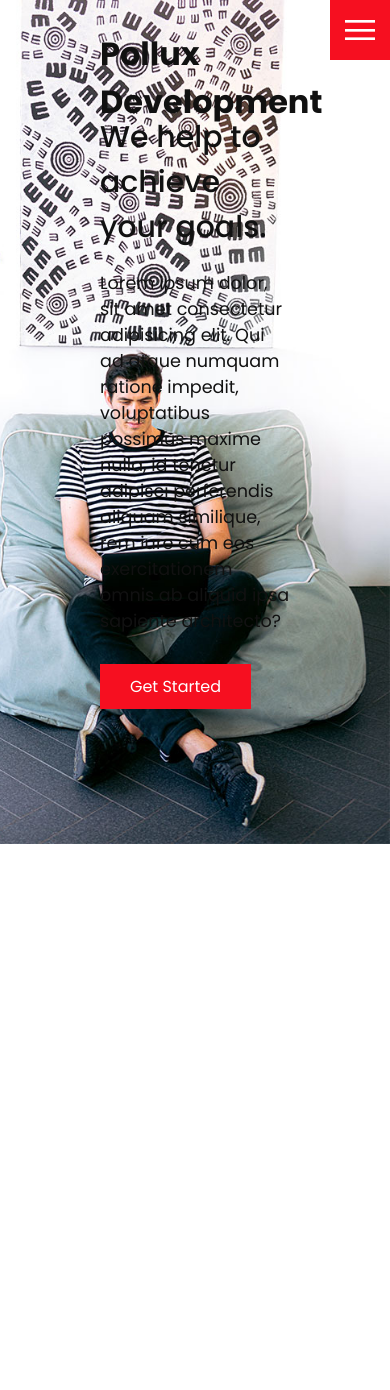
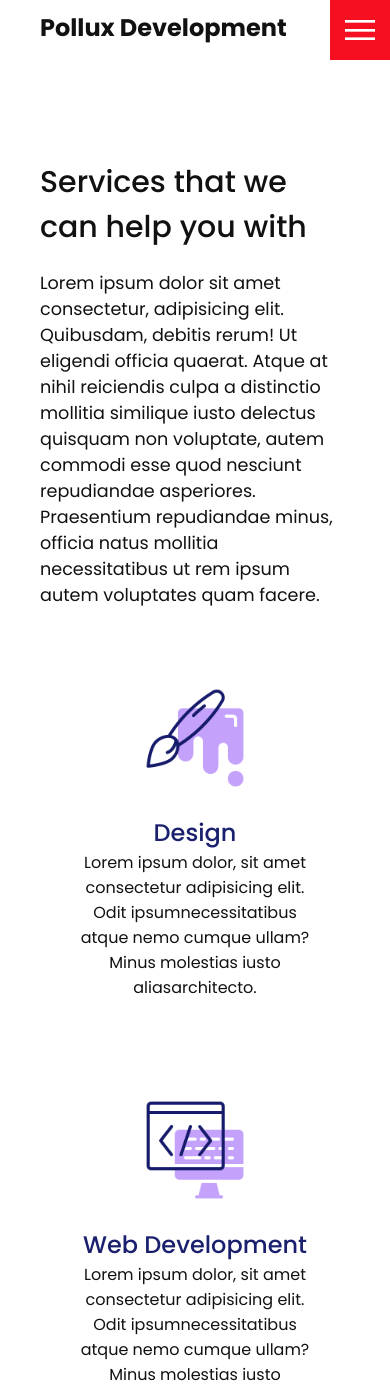
Before and after one commit to Pollux-Dev-team/pollux-webite-2, a React (Create React App) app: page /services in a window 390 px wide. Shown: the top 1390 px of the page. Before the commit the page ends 844 px from the top, so only its background shows below. Built offline with nearby package versions, Linux system fonts and the light colour scheme.

Commit message:
feat: :sparkles: Added Services Page

```diff
--- a/src/App.css
+++ b/src/App.css
@@ -8,6 +8,10 @@
   box-sizing: border-box;
   margin: 0;
   padding: 0;
+}
+
+a {
+  text-decoration: none;
 }
 
 html,
--- a/src/App.js
+++ b/src/App.js
@@ -1,12 +1,16 @@
 import "./App.css";
 import Header from "./Components/Header/Header";
-import HomeContent from "./Components/HomeContent/HomeContent";
-
+import Home from "./Pages/Home/Home";
+import ServicesPage from "./Pages/ServicesPage/ServicesPage";
+import { Switch, Route } from "react-router-dom";
 function App() {
   return (
     <div>
       <Header />
-      <HomeContent />
+      <Switch>
+        <Route exact path="/" component={Home} />
+        <Route exact path="/services" component={ServicesPage} />
+      </Switch>
     </div>
   );
 }
--- a/src/Components/Header/Header.css
+++ b/src/Components/Header/Header.css
@@ -86,3 +86,14 @@
 .navigation.active {
   left: 0;
 }
+
+@media (max-width: 1068px) {
+  .logo {
+    top: 10px;
+    left: 40px;
+    font-size: 1.5rem;
+  }
+  .navigation ul li p {
+    font-size: 2rem;
+  }
+}
--- a/src/Components/Header/Header.js
+++ b/src/Components/Header/Header.js
@@ -1,4 +1,5 @@
 import React, { useState } from "react";
+import { Link } from "react-router-dom";
 import "./Header.css";
 
 const Header = () => {
@@ -23,12 +24,26 @@ const Header = () => {
         ></div>
         <div className={active ? "navigation active" : "navigation"}>
           <ul>
+            <Link
+              to="/"
+              onClick={() => {
+                setActive(!active);
+              }}
+            >
               <li>
                 <p>Home</p>
               </li>
+            </Link>
+            <Link
+              to="/services"
+              onClick={() => {
+                setActive(!active);
+              }}
+            >
               <li>
                 <p>Services</p>
               </li>
+            </Link>
             <li>
               <p>Work</p>
             </li>
--- /dev/null
+++ b/src/Components/Service/Service.css
@@ -0,0 +1,18 @@
+.service .icon img {
+  max-width: 100px;
+}
+
+.service {
+  padding: 30px;
+}
+
+.service h2 {
+  font-size: 24px;
+  font-weight: 500;
+  margin-top: 20px;
+  color: #1b206e;
+}
+
+.service:hover {
+  box-shadow: 0 10px 30px rgba(0, 0, 0, 0.1);
+}
--- /dev/null
+++ b/src/Components/Service/Service.js
@@ -0,0 +1,16 @@
+import React from "react";
+import "./Service.css";
+
+const Service = ({ element }) => {
+  return (
+    <div className="service">
+      <div className="icon">
+        <img src={element.img} alt="" />
+        <h2>{element.name}</h2>
+        {element.description}
+      </div>
+    </div>
+  );
+};
+
+export default Service;
--- /dev/null
+++ b/src/Fixtures/services.json
@@ -0,0 +1,38 @@
+[
+  {
+    "id": 1,
+    "name": "Design",
+    "description": "Lorem ipsum dolor, sit amet consectetur adipisicing elit. Odit ipsumnecessitatibus atque nemo cumque ullam? Minus molestias iusto aliasarchitecto.",
+    "img": "./Assets/images/001.png"
+  },
+  {
+    "id": 2,
+    "name": "Web Development",
+    "description": "Lorem ipsum dolor, sit amet consectetur adipisicing elit. Odit ipsumnecessitatibus atque nemo cumque ullam? Minus molestias iusto aliasarchitecto.",
+    "img": "./Assets/images/002.png"
+  },
+  {
+    "id": 3,
+    "name": "SEO",
+    "description": "Lorem ipsum dolor, sit amet consectetur adipisicing elit. Odit ipsumnecessitatibus atque nemo cumque ullam? Minus molestias iusto aliasarchitecto.",
+    "img": "./Assets/images/003.png"
+  },
+  {
+    "id": 4,
+    "name": "Marketing",
+    "description": "Lorem ipsum dolor, sit amet consectetur adipisicing elit. Odit ipsumnecessitatibus atque nemo cumque ullam? Minus molestias iusto aliasarchitecto.",
+    "img": "./Assets/images/004.png"
+  },
+  {
+    "id": 5,
+    "name": "App Development",
+    "description": "Lorem ipsum dolor, sit amet consectetur adipisicing elit. Odit ipsumnecessitatibus atque nemo cumque ullam? Minus molestias iusto aliasarchitecto.",
+    "img": "./Assets/images/005.png"
+  },
+  {
+    "id": 6,
+    "name": "Error Fixing",
+    "description": "Lorem ipsum dolor, sit amet consectetur adipisicing elit. Odit ipsumnecessitatibus atque nemo cumque ullam? Minus molestias iusto aliasarchitecto.",
+    "img": "./Assets/images/006.png"
+  }
+]
--- a/src/Components/HomeContent/HomeContent.css
+++ b/src/Pages/Home/Home.css
@@ -7,9 +7,16 @@
 
 section {
   display: flex;
+  flex-direction: column;
   height: 100vh;
   align-items: center;
   padding: 100px;
+  margin-top: 60px;
+}
+
+section.home {
+  flex-direction: row;
+  margin-top: 0;
 }
 
 .home-content {
@@ -32,3 +39,12 @@ section {
 .btn:hover {
   transform: scale(0.98);
 }
+
+@media (max-width: 1068px) {
+  .home-img {
+    display: none;
+  }
+  section {
+    padding: 100px 40px;
+  }
+}
--- a/src/Components/HomeContent/HomeContent.js
+++ b/src/Pages/Home/Home.js
@@ -1,9 +1,9 @@
 import React from "react";
-import "./HomeContent.css";
+import "./Home.css";
 
 const HomeContent = () => {
   return (
-    <section>
+    <section className="home">
       <img className="home-img" src="./Assets/images/home-img.jpg" alt="" />
       <div className="home-content">
         <h1>
--- /dev/null
+++ b/src/Pages/ServicesPage/Services.css
@@ -0,0 +1,19 @@
+.services {
+  margin-top: 40px;
+  display: grid;
+  grid-template-columns: repeat(3, 1fr);
+  gap: 40px;
+  text-align: center;
+}
+
+@media (max-width: 1068px) {
+  .services {
+    grid-template-columns: repeat(2, 1fr);
+  }
+}
+
+@media (max-width: 768px) {
+  .services {
+    grid-template-columns: 1fr;
+  }
+}
--- /dev/null
+++ b/src/Pages/ServicesPage/ServicesPage.js
@@ -0,0 +1,29 @@
+import React from "react";
+import "./Services.css";
+import data from "../../Fixtures/services.json";
+import Service from "../../Components/Service/Service";
+
+const ServicesPage = () => {
+  return (
+    <section>
+      <div className="title">
+        <h1>Services that we can help you with</h1>
+        <p>
+          Lorem ipsum dolor sit amet consectetur, adipisicing elit. Quibusdam,
+          debitis rerum! Ut eligendi officia quaerat. Atque at nihil reiciendis
+          culpa a distinctio mollitia similique iusto delectus quisquam non
+          voluptate, autem commodi esse quod nesciunt repudiandae asperiores.
+          Praesentium repudiandae minus, officia natus mollitia necessitatibus
+          ut rem ipsum autem voluptates quam facere.
+        </p>
+      </div>
+      <div className="services">
+        {data.map((serviceElement, index) => {
+          return <Service element={serviceElement} key={index} />;
+        })}
+      </div>
+    </section>
+  );
+};
+
+export default ServicesPage;
--- a/src/index.js
+++ b/src/index.js
@@ -1,10 +1,13 @@
 import React from "react";
 import ReactDOM from "react-dom";
 import App from "./App";
+import { BrowserRouter } from "react-router-dom";
 
 ReactDOM.render(
   <React.StrictMode>
-    <App />
+    <BrowserRouter>
+      <App />
+    </BrowserRouter>
   </React.StrictMode>,
   document.getElementById("root")
 );
```
Lines whose indentation alone changed are shown as unchanged.
